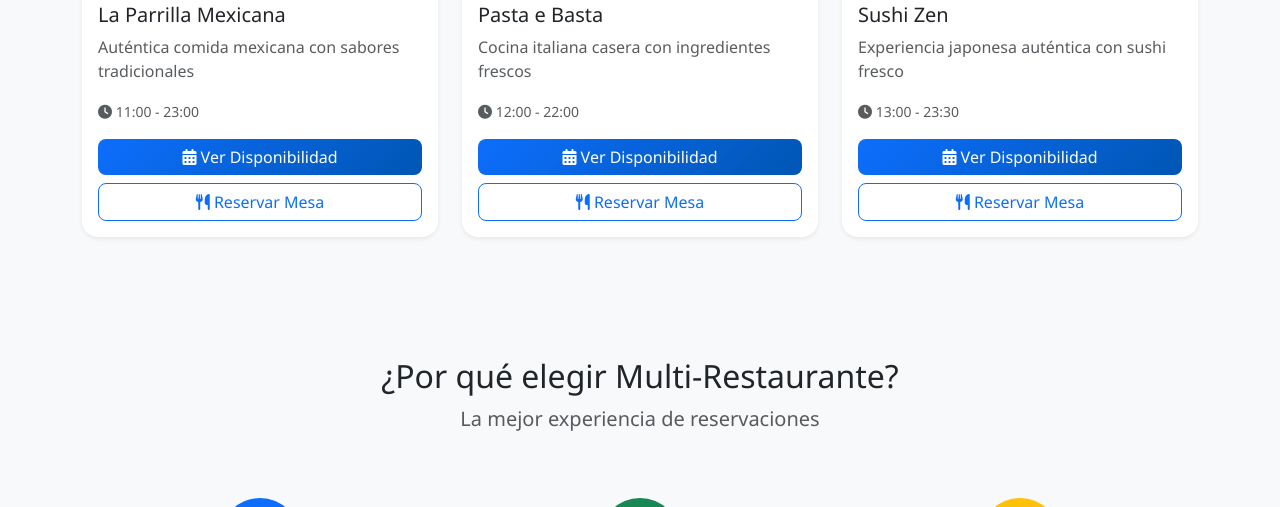
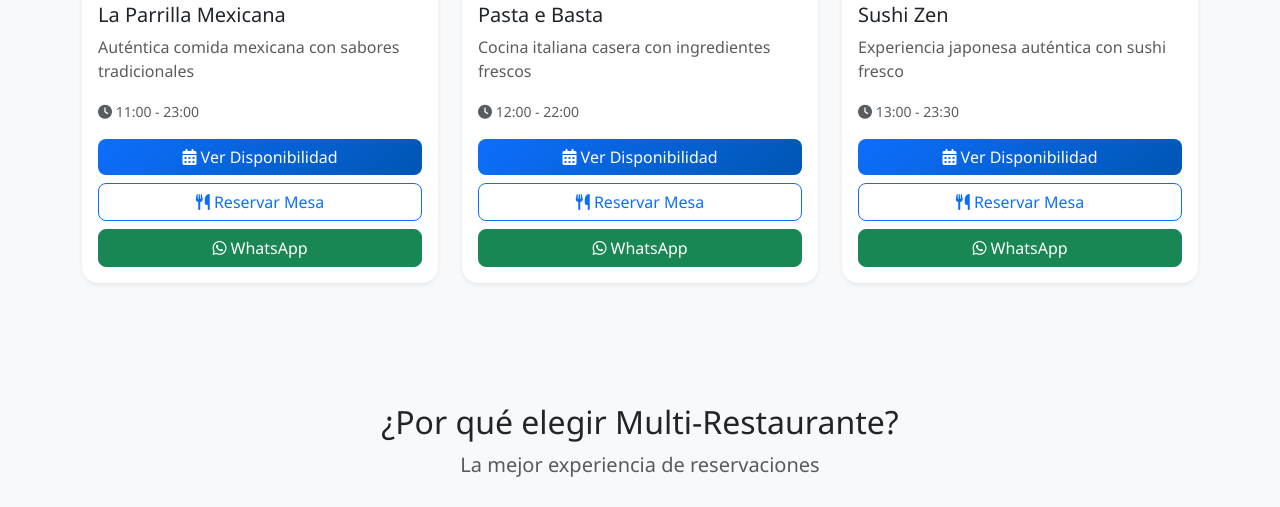
Before and after one commit to danjohn007/Multi-Restaurante, a PHP site: page /home in a window 1280 px wide. Shown: the part 603-1110 px from the top of the page. Run offline with PHP 8.4, Linux system fonts and the light colour scheme; data comes from the database, SQL or seed files in the repository; some libraries are stand-ins or nearby versions.

Commit message:
Add WhatsApp button to restaurant cards in home/index.php and home/search.php
Co-authored-by: zavaletamx <6816199+zavaletamx@users.noreply.github.com>

```diff
--- a/app/views/home/index.php
+++ b/app/views/home/index.php
@@ -140,6 +140,12 @@
                                        class="btn btn-outline-primary">
                                         <i class="fas fa-utensils"></i> Reservar Mesa
                                     </a>
+                                    <a href="https://wa.me/5218143806011?text=<?php echo urlencode('Hola, deseo reservar en ' . htmlspecialchars($restaurant['name'])); ?>"
+                                       class="btn btn-success"
+                                       target="_blank"
+                                       rel="noopener noreferrer">
+                                        <i class="fab fa-whatsapp"></i> WhatsApp
+                                    </a>
                                 </div>
                             </div>
                         </div>
@@ -279,6 +285,12 @@ function updateRestaurantsList(restaurants) {
                            class="btn btn-outline-primary">
                             <i class="fas fa-utensils"></i> Reservar Mesa
                         </a>
+                        <a href="https://wa.me/5218143806011?text=${encodeURIComponent('Hola, deseo reservar en ' + restaurant.name)}"
+                           class="btn btn-success"
+                           target="_blank"
+                           rel="noopener noreferrer">
+                            <i class="fab fa-whatsapp"></i> WhatsApp
+                        </a>
                     </div>
                 </div>
             </div>
```
Also changed, not shown: app/views/home/search.php (+12 -0 lines).
